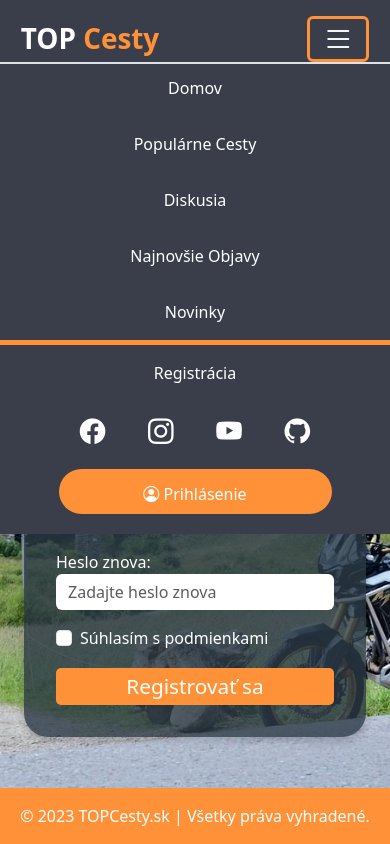
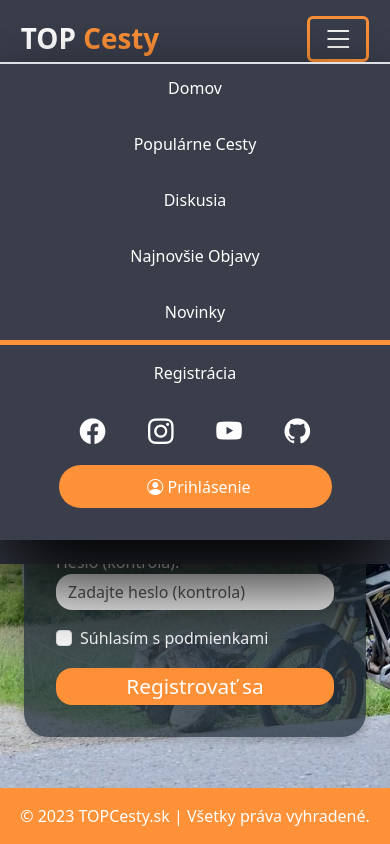
Before and after one commit to Maclogger/SemestralnaPracaRuckiVAII, a plain HTML site: page registracia.html in a window 390 px wide. Both pictures are taken after a click on the button "Toggle navigation". Drawn offline with nearby package versions, Linux system fonts and the light colour scheme.

Commit message:
Oprava menších bugov. Oprava navbaru.

```diff
--- a/css/style.css
+++ b/css/style.css
@@ -38,14 +38,26 @@ body {
 
 
 
-#sign-in {
-    background: #FF9138;
-    border-top-left-radius: 50px;
-    border-bottom-left-radius: 50px;
-}
 
 nav {
     background-color: #3A3E4B;
+}
+
+
+.prihlasenie_button {
+    background-color: #FF9138;
+    border-radius: 24px 0 0 24px;
+    align-items: center; /* centruje obsah vertikálne */
+    justify-content: center; /* centruje obsah horizontálne */
+    border: none;
+    padding: 0.6rem 2rem 0.6rem 2.5rem;
+    text-decoration: none;
+    color: white;
+}
+.prihlasenie_button:hover,
+.prihlasenie_button:hover .bi{
+    background-color: white;
+    color: #FF9138;
 }
 
 
@@ -77,7 +89,10 @@ nav {
     z-index: 1;
 }
 
-
+.navbar {
+    padding-top:0;
+    padding-bottom: 0;
+}
 
 
 /* body section */
@@ -104,6 +119,8 @@ nav {
     background-repeat: no-repeat;
     color: white;
     position: relative;
+    padding-bottom: 14rem;
+    padding-top: 14rem;
 }
 
 #uvodna_obrazovka::before {
@@ -127,14 +144,6 @@ nav {
     max-width: 70vw;
     margin-left: auto;
     margin-right: auto;
-}
-
-.pb-8 {
-    padding-bottom: 8rem;
-}
-
-.pt-8 {
-    padding-top: 8rem;
 }
 
 .logoVlavoHore {
@@ -224,6 +233,16 @@ nav {
         width:70%;
         margin-left: auto;
         margin-right: auto;
+        border-radius: 24px;
+        margin-bottom: 2rem;
+    }
+
+    .moj_navbar {
+        box-shadow: 0 40px 80px 0 rgb(0, 0, 0);
+    }
+
+    .fixed-top {
+        padding-bottom: 1.5rem;
     }
 
 }
@@ -257,12 +276,15 @@ footer {
     background-color: white;
     color: #3A3E4B;
     width: 100%;
+    border-radius: 16px;
 }
 
 .form-check-input:after {
     border-color: #FF9138;
     color: #FF9138;
 }
+
+
 
 .form-check-input:active {
     color: #FF9138;
@@ -279,11 +301,12 @@ footer {
     font-size: 1.3rem;
     padding-top: 0.2rem;
     padding-bottom: 0.2rem;
-    border-radius: 5px;
+    border-radius: 16px;
 }
 
 .tlacitkoRegistrovat:hover {
-    background-color: #2b3944;
+    background-color: white;
+    color: #FF9138;
 }
 
 
--- a/registracia.html
+++ b/registracia.html
@@ -24,7 +24,7 @@
                 <i class="bi bi-list"></i>
             </button>
 
-            <div class="collapse navbar-collapse justify-content-end" id="navbarSupportedContent">
+            <div class="collapse navbar-collapse justify-content-end moj_navbar" id="navbarSupportedContent">
                 <ul id="nav-length" class="navbar-nav justify-content-between border-top border-2 text-center">
                     <li class="nav-item">
                         <a href="index.html#top" class="nav-link border-hover py-3 text-white">Domov</a>
@@ -64,8 +64,8 @@
 
                         </div>
                     </li>
-                    <li class="nav-item ">
-                        <a href="#" id="sign-in" class="nav-link my-2 px-4 text-white center prihlasenie_button">
+                    <li class="nav-item d-flex align-items-center">
+                        <a href="#" class="btn prihlasenie_button">
                             <i class="bi bi-person-circle"></i>
                             Prihlásenie
                         </a>
@@ -125,8 +125,8 @@
                                 <input type="password" class="form-control input-registracie" id="password" placeholder="Zadajte heslo" required>
                             </div>
                             <div class="form-group col-md-6 col-sm-12">
-                                <label for="password2">Heslo znova:</label>
-                                <input type="password" class="form-control input-registracie" id="password2" placeholder="Zadajte heslo znova" required>
+                                <label for="password2">Heslo (kontrola):</label>
+                                <input type="password" class="form-control input-registracie" id="password2" placeholder="Zadajte heslo (kontrola)" required>
                             </div>
                         </div>
 
```
Also changed, not shown: index.html (+3 -3 lines), images/image.png (added).
